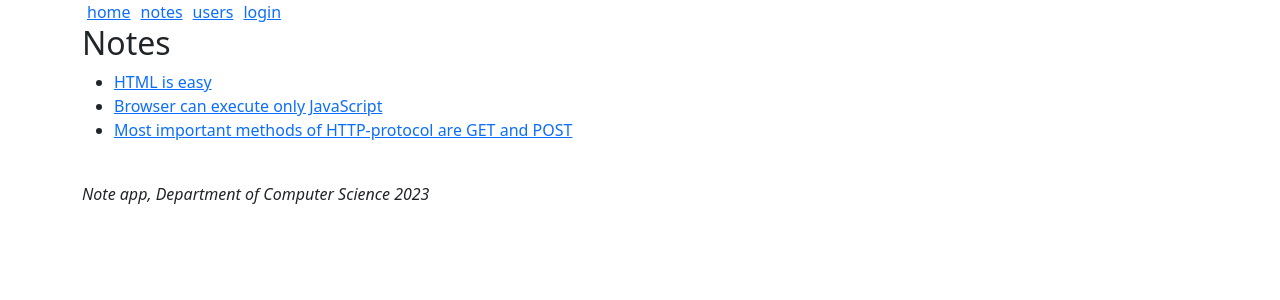
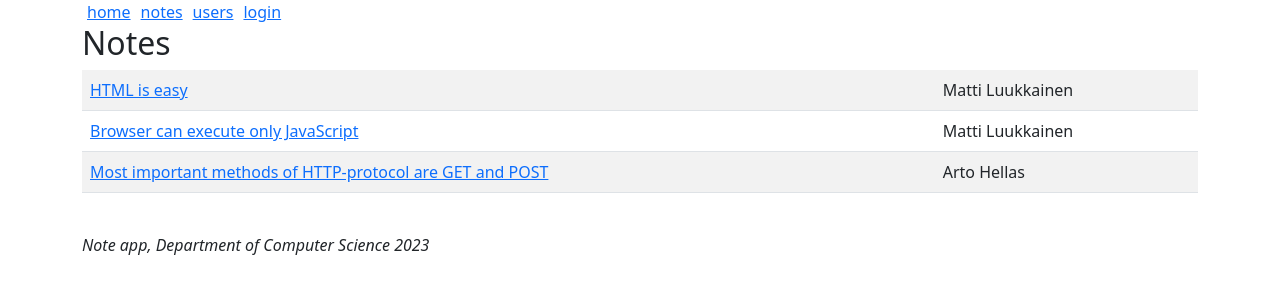
Before and after one commit to mister-fix/notes-bootstrap, a React (Vite) app: page /notes in a window 1280 px wide. Shown: the top 300 px of the page. Built offline with nearby package versions, Linux system fonts and the light colour scheme.

Commit message:
feat: render notes in a table

```diff
--- a/src/components/Notes.jsx
+++ b/src/components/Notes.jsx
@@ -1,17 +1,23 @@
 import React from "react";
 import { Link } from "react-router-dom";
+import Table from "react-bootstrap/Table";
 
 const Notes = ({ notes }) => {
 	return (
 		<div>
 			<h2>Notes</h2>
-			<ul>
-				{notes.map((note) => (
-					<li key={note.id}>
-						<Link to={`/notes/${note.id}`}>{note.content}</Link>
-					</li>
-				))}
-			</ul>
+			<Table striped>
+				<tbody>
+					{notes.map((note) => (
+						<tr key={note.id}>
+							<td>
+								<Link to={`/notes/${note.id}`}>{note.content}</Link>
+							</td>
+							<td>{note.user}</td>
+						</tr>
+					))}
+				</tbody>
+			</Table>
 		</div>
 	);
 };
```
